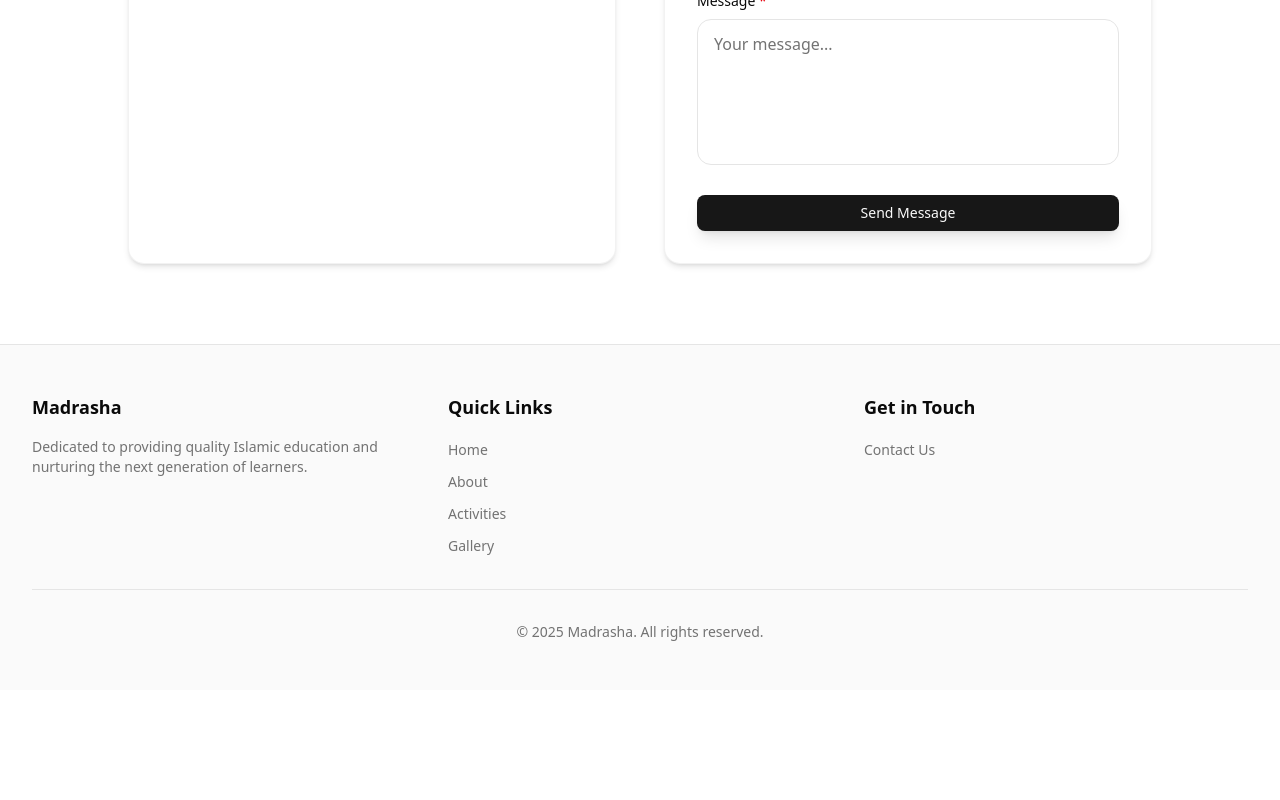
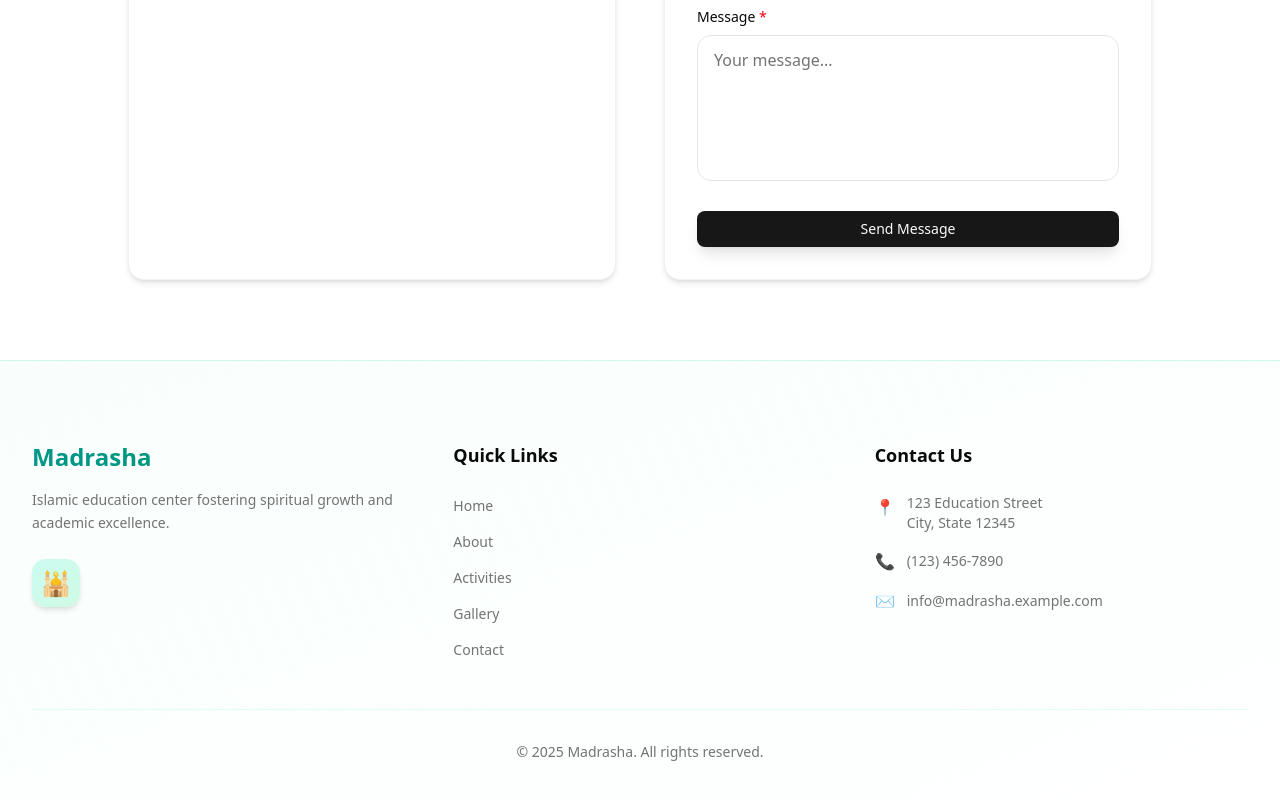
Before and after one commit to amJayem/madrasha-website, a SvelteKit app: page /contact in a window 1280 px wide. Shown: the part 984-1784 px from the top of the page. Before the commit the page ends 1674 px from the top, so only its background shows below. Built offline with nearby package versions, Linux system fonts and the light colour scheme.

Commit message:
style: homepage, header & footer

```diff
--- a/src/lib/components/Footer.svelte
+++ b/src/lib/components/Footer.svelte
@@ -1,68 +1,99 @@
 <script lang="ts">
+	import { contactInfo, navLinks } from '$lib/data/content';
+
 	const currentYear = new Date().getFullYear();
 
 	const footerLinks = {
-		quickLinks: [
-			{ href: '/', label: 'Home' },
-			{ href: '/about', label: 'About' },
-			{ href: '/activities', label: 'Activities' },
-			{ href: '/gallery', label: 'Gallery' }
-		],
-		contact: [
-			{ href: '/contact', label: 'Contact Us' }
-		]
+		quickLinks: navLinks.filter((link) => link.href !== '/contact')
 	};
 </script>
 
-<footer class="border-t bg-muted/50">
-	<div class="container mx-auto px-4 sm:px-6 lg:px-8 py-12">
-		<div class="grid grid-cols-1 md:grid-cols-3 gap-8">
-			<!-- About Section -->
-			<div>
-				<h3 class="text-lg font-semibold mb-4">Madrasha</h3>
-				<p class="text-sm text-muted-foreground">
-					Dedicated to providing quality Islamic education and nurturing the next generation of
-					learners.
+<footer class="relative border-t border-teal-200/50 dark:border-teal-800/50 bg-linear-to-br from-teal-50/40 via-emerald-50/20 to-background dark:from-teal-950/20 dark:via-emerald-950/10 dark:to-background">
+	<!-- Subtle Background Pattern -->
+	<div class="absolute inset-0 pattern-dot-grid opacity-15" aria-hidden="true"></div>
+
+	<div class="container relative mx-auto px-4 sm:px-6 lg:px-8 py-16 sm:py-20">
+		<div class="grid grid-cols-1 gap-12 md:grid-cols-3 md:gap-8 lg:gap-12 items-start">
+			<!-- Brand Column -->
+			<div class="space-y-4">
+				<h3 class="text-2xl font-bold bg-linear-to-r from-teal-600 to-emerald-600 dark:from-teal-400 dark:to-emerald-400 bg-clip-text text-transparent">
+					Madrasha
+				</h3>
+				<p class="text-sm leading-relaxed text-muted-foreground max-w-sm">
+					Islamic education center fostering spiritual growth and academic excellence.
 				</p>
+				<!-- Decorative Element -->
+				<div class="pt-2">
+					<div
+						class="inline-flex h-12 w-12 items-center justify-center rounded-xl bg-linear-to-br from-teal-100 to-emerald-100 dark:from-teal-900/50 dark:to-emerald-900/50 text-2xl shadow-md"
+					>
+						🕌
+					</div>
+				</div>
 			</div>
 
-			<!-- Quick Links -->
+			<!-- Quick Links Column -->
 			<div>
-				<h3 class="text-lg font-semibold mb-4">Quick Links</h3>
-				<ul class="space-y-2">
+				<h3 class="mb-6 text-lg font-semibold text-foreground">Quick Links</h3>
+				<ul class="space-y-3">
 					{#each footerLinks.quickLinks as link}
 						<li>
 							<a
 								href={link.href}
-								class="text-sm text-muted-foreground hover:text-primary transition-colors"
+								class="text-sm text-muted-foreground transition-all duration-200 hover:text-teal-600 dark:hover:text-teal-400 hover:underline underline-offset-4 inline-block"
 							>
 								{link.label}
 							</a>
 						</li>
 					{/each}
+					<li>
+						<a
+							href="/contact"
+							class="text-sm text-muted-foreground transition-all duration-200 hover:text-teal-600 dark:hover:text-teal-400 hover:underline underline-offset-4 inline-block"
+						>
+							Contact
+						</a>
+					</li>
 				</ul>
 			</div>
 
-			<!-- Contact Section -->
+			<!-- Contact Column -->
 			<div>
-				<h3 class="text-lg font-semibold mb-4">Get in Touch</h3>
-				<ul class="space-y-2">
-					{#each footerLinks.contact as link}
-						<li>
-							<a
-								href={link.href}
-								class="text-sm text-muted-foreground hover:text-primary transition-colors"
-							>
-								{link.label}
-							</a>
-						</li>
-					{/each}
+				<h3 class="mb-6 text-lg font-semibold text-foreground">Contact Us</h3>
+				<ul class="space-y-4">
+					<li class="flex items-start gap-3">
+						<span class="mt-0.5 text-teal-600 dark:text-teal-400">📍</span>
+						<div class="text-sm text-muted-foreground">
+							<p>{contactInfo.address.street}</p>
+							<p>{contactInfo.address.city}</p>
+						</div>
+					</li>
+					<li class="flex items-center gap-3">
+						<span class="text-teal-600 dark:text-teal-400">📞</span>
+						<a
+							href="tel:{contactInfo.phone}"
+							class="text-sm text-muted-foreground transition-all duration-200 hover:text-teal-600 dark:hover:text-teal-400 hover:underline underline-offset-4"
+						>
+							{contactInfo.phone}
+						</a>
+					</li>
+					<li class="flex items-center gap-3">
+						<span class="text-teal-600 dark:text-teal-400">✉️</span>
+						<a
+							href="mailto:{contactInfo.email}"
+							class="text-sm text-muted-foreground transition-all duration-200 hover:text-teal-600 dark:hover:text-teal-400 hover:underline underline-offset-4 break-all"
+						>
+							{contactInfo.email}
+						</a>
+					</li>
 				</ul>
 			</div>
 		</div>
 
 		<!-- Copyright -->
-		<div class="mt-8 pt-8 border-t text-center text-sm text-muted-foreground">
+		<div
+			class="mt-12 pt-8 border-t border-teal-100/50 dark:border-teal-900/50 text-center text-sm text-muted-foreground"
+		>
 			<p>&copy; {currentYear} Madrasha. All rights reserved.</p>
 		</div>
 	</div>
--- a/src/routes/+page.svelte
+++ b/src/routes/+page.svelte
@@ -1,13 +1,14 @@
 <script lang="ts">
 	import { onMount } from 'svelte';
 	import { Button } from '$lib/components/ui/button';
-	import { assets, heroStats } from '$lib/data/content';
+	import { assets, heroStats, galleryImages } from '$lib/data/content';
 	import { setupScrollAnimation } from '$lib/utils/scroll-animation';
 
 	let heroSection: HTMLElement;
 	let statsSection: HTMLElement;
 	let missionSection: HTMLElement;
 	let featuresSection: HTMLElement;
+	let gallerySection: HTMLElement;
 	let ctaSection: HTMLElement;
 
 	onMount(() => {
@@ -15,6 +16,7 @@
 		if (statsSection) setupScrollAnimation(statsSection, { animation: 'slide-up', threshold: 0.1 });
 		if (missionSection) setupScrollAnimation(missionSection, { animation: 'slide-up' });
 		if (featuresSection) setupScrollAnimation(featuresSection, { animation: 'fade' });
+		if (gallerySection) setupScrollAnimation(gallerySection, { animation: 'slide-up' });
 		if (ctaSection) setupScrollAnimation(ctaSection, { animation: 'slide-up' });
 	});
 </script>
@@ -76,8 +78,8 @@
 				<p
 					class="mt-6 text-lg leading-relaxed text-muted-foreground sm:text-xl md:text-2xl lg:max-w-2xl"
 				>
-					Dedicated to providing quality Islamic education and nurturing the next generation of
-					learners with knowledge, wisdom, and character.
+					Empowering minds, enriching souls. Where faith meets knowledge, and tradition inspires
+					excellence for generations to come.
 				</p>
 
 				<!-- CTA Buttons -->
@@ -147,7 +149,7 @@
 <!-- Stats Section -->
 <section
 	bind:this={statsSection}
-	class="relative -mt-8 mb-8 sm:-mt-12 sm:mb-12 lg:-mt-16 lg:mb-16"
+	class="relative -mt-12 mb-12 sm:-mt-16 sm:mb-16 lg:-mt-20 lg:mb-20"
 >
 	<div class="container mx-auto px-4 sm:px-6 lg:px-8">
 		<div class="grid grid-cols-1 gap-6 sm:grid-cols-2 lg:grid-cols-4">
@@ -230,13 +232,12 @@
 
 			<!-- Intro Paragraph -->
 			<p
-				class="mt-6 text-lg leading-relaxed text-muted-foreground sm:text-xl md:text-2xl lg:max-w-3xl mx-auto"
+				class="mt-8 text-base leading-relaxed text-muted-foreground sm:text-lg md:text-xl lg:max-w-3xl mx-auto"
 			>
-				We strive to create an environment that fosters spiritual growth, academic excellence, and
-				strong moral character. Our mission is to provide comprehensive Islamic education that
-				combines traditional teachings with modern pedagogical approaches, ensuring our students
-				develop into well-rounded individuals who contribute positively to their communities while
-				maintaining their Islamic identity and values.
+				We provide comprehensive Islamic education combining traditional teachings with modern
+				pedagogical methods. Our structured curriculum, experienced faculty, and supportive
+				community develop students into confident, knowledgeable individuals ready to serve their
+				communities.
 			</p>
 		</div>
 
@@ -322,22 +323,140 @@
 	</div>
 </section>
 
-<!-- Call to Action -->
-<section bind:this={ctaSection} class="section-spacing section-alt">
-	<div class="container mx-auto px-4 sm:px-6 lg:px-8">
-		<div class="mx-auto max-w-3xl text-center">
-			<h2 class="text-4xl font-bold tracking-tight text-foreground sm:text-5xl lg:text-6xl">
-				Join Our Community
+<!-- Gallery Section -->
+<section bind:this={gallerySection} class="section-spacing relative">
+	<!-- Subtle Background Pattern -->
+	<div class="absolute inset-0 pattern-grid opacity-20" aria-hidden="true"></div>
+
+	<div class="container relative mx-auto px-4 sm:px-6 lg:px-8">
+		<!-- Section Header -->
+		<div class="mx-auto max-w-4xl text-center">
+			<!-- Badge -->
+			<div
+				class="mb-6 inline-flex items-center gap-2 rounded-full border border-teal-200/50 dark:border-teal-800/50 bg-teal-50/80 dark:bg-teal-950/30 px-4 py-2 text-sm font-semibold text-teal-700 dark:text-teal-300 shadow-sm backdrop-blur-sm"
+			>
+				<span class="text-base">📸</span>
+				<span>Moments & Memories</span>
+			</div>
+
+			<h2
+				class="text-4xl font-bold tracking-tight text-foreground sm:text-5xl md:text-6xl lg:text-7xl"
+			>
+				Our Gallery
 			</h2>
-			<p class="mt-6 text-xl leading-relaxed text-muted-foreground">
-				Discover our programs and activities. We welcome students and families who share our
-				commitment to Islamic education.
+			<p
+				class="mt-8 text-lg leading-relaxed text-muted-foreground sm:text-xl md:text-2xl lg:max-w-3xl mx-auto"
+			>
+				Explore the vibrant life of our Madrasha through these captured moments of learning,
+				growth, and community.
 			</p>
-			<div class="mt-10">
-				<Button href="/activities" size="lg" class="shadow-lg hover:shadow-xl transition-shadow">
-					View Activities
+		</div>
+
+		<!-- Gallery Grid -->
+		<div class="mx-auto mt-16 sm:mt-20 lg:mt-24 max-w-7xl">
+			<div class="grid grid-cols-1 gap-4 sm:grid-cols-2 lg:grid-cols-3">
+				{#each galleryImages.slice(0, 6) as image}
+					<a
+						href="/gallery"
+						class="group relative overflow-hidden rounded-3xl bg-card shadow-lg transition-all duration-500 hover:shadow-2xl hover:shadow-teal-500/20 hover:-translate-y-1"
+					>
+						<!-- Image Container -->
+						<div class="relative aspect-4/3 overflow-hidden rounded-t-3xl">
+							<img
+								src={image.src}
+								alt={image.title}
+								class="h-full w-full object-cover transition-transform duration-700 group-hover:scale-110"
+								loading="lazy"
+							/>
+							<!-- Overlay Gradient -->
+							<div
+								class="absolute inset-0 bg-linear-to-t from-black/70 via-black/30 to-transparent opacity-0 transition-opacity duration-500 group-hover:opacity-100"
+							></div>
+						</div>
+
+						<!-- Caption Card -->
+						<div
+							class="absolute bottom-0 left-0 right-0 bg-linear-to-t from-black/80 to-transparent p-5 text-white opacity-0 transition-all duration-500 group-hover:opacity-100 group-hover:translate-y-0 translate-y-4"
+						>
+							<h3 class="text-xl font-bold">{image.title}</h3>
+							<p class="mt-2 text-sm text-white/90 leading-relaxed">{image.description}</p>
+						</div>
+
+						<!-- Decorative Border -->
+						<div
+							class="absolute inset-0 rounded-3xl border-2 border-teal-200/0 transition-colors duration-500 group-hover:border-teal-300/60 dark:group-hover:border-teal-700/60"
+						></div>
+
+						<!-- Hover Indicator -->
+						<div
+							class="absolute top-4 right-4 h-10 w-10 rounded-full bg-white/20 backdrop-blur-sm opacity-0 transition-all duration-500 group-hover:opacity-100 flex items-center justify-center"
+						>
+							<span class="text-white text-lg">👁️</span>
+						</div>
+					</a>
+				{/each}
+			</div>
+
+			<!-- View More Button -->
+			<div class="mt-12 text-center">
+				<Button
+					href="/gallery"
+					variant="outline"
+					size="lg"
+					class="border-2 border-teal-200 dark:border-teal-800 text-teal-700 dark:text-teal-300 hover:bg-teal-50 dark:hover:bg-teal-950/30 hover:border-teal-300 dark:hover:border-teal-700 transition-all duration-300"
+				>
+					View Full Gallery
 				</Button>
 			</div>
 		</div>
 	</div>
 </section>
+
+<!-- Call to Action -->
+<section
+	bind:this={ctaSection}
+	class="relative overflow-hidden bg-linear-to-br from-teal-600 via-teal-500 to-emerald-600 dark:from-teal-700 dark:via-teal-600 dark:to-emerald-700 py-20 sm:py-28 lg:py-32"
+>
+	<!-- Decorative Background Elements -->
+	<div class="absolute inset-0 overflow-hidden" aria-hidden="true">
+		<div
+			class="absolute -top-20 -right-20 h-64 w-64 rounded-full bg-white/10 blur-3xl"
+		></div>
+		<div
+			class="absolute -bottom-20 -left-20 h-64 w-64 rounded-full bg-white/10 blur-3xl"
+		></div>
+	</div>
+
+	<div class="container relative mx-auto px-4 sm:px-6 lg:px-8">
+		<div class="mx-auto max-w-4xl text-center">
+			<h2
+				class="text-4xl font-bold tracking-tight text-white sm:text-5xl md:text-6xl lg:text-7xl"
+			>
+				Join Our Community Today
+			</h2>
+			<p
+				class="mt-8 text-lg leading-relaxed text-teal-50 sm:text-xl md:text-2xl lg:max-w-3xl mx-auto"
+			>
+				Discover our programs and activities. We welcome students and families who share our
+				commitment to Islamic education and spiritual growth. Start your journey with us today.
+			</p>
+			<div class="mt-12 flex flex-col items-center gap-4 sm:flex-row sm:justify-center">
+				<Button
+					href="/activities"
+					size="lg"
+					class="w-full sm:w-auto bg-white text-teal-600 hover:bg-teal-50 shadow-xl hover:shadow-2xl transition-all duration-300 font-semibold"
+				>
+					View Activities
+				</Button>
+				<Button
+					href="/contact"
+					variant="outline"
+					size="lg"
+					class="w-full sm:w-auto border-2 border-white/50 bg-white/10 backdrop-blur-sm text-white hover:bg-white/20 hover:border-white transition-all duration-300 font-semibold"
+				>
+					Contact Us
+				</Button>
+			</div>
+		</div>
+	</div>
+</section>
```
Also changed, not shown: src/lib/components/Navbar.svelte (+16 -12 lines).
